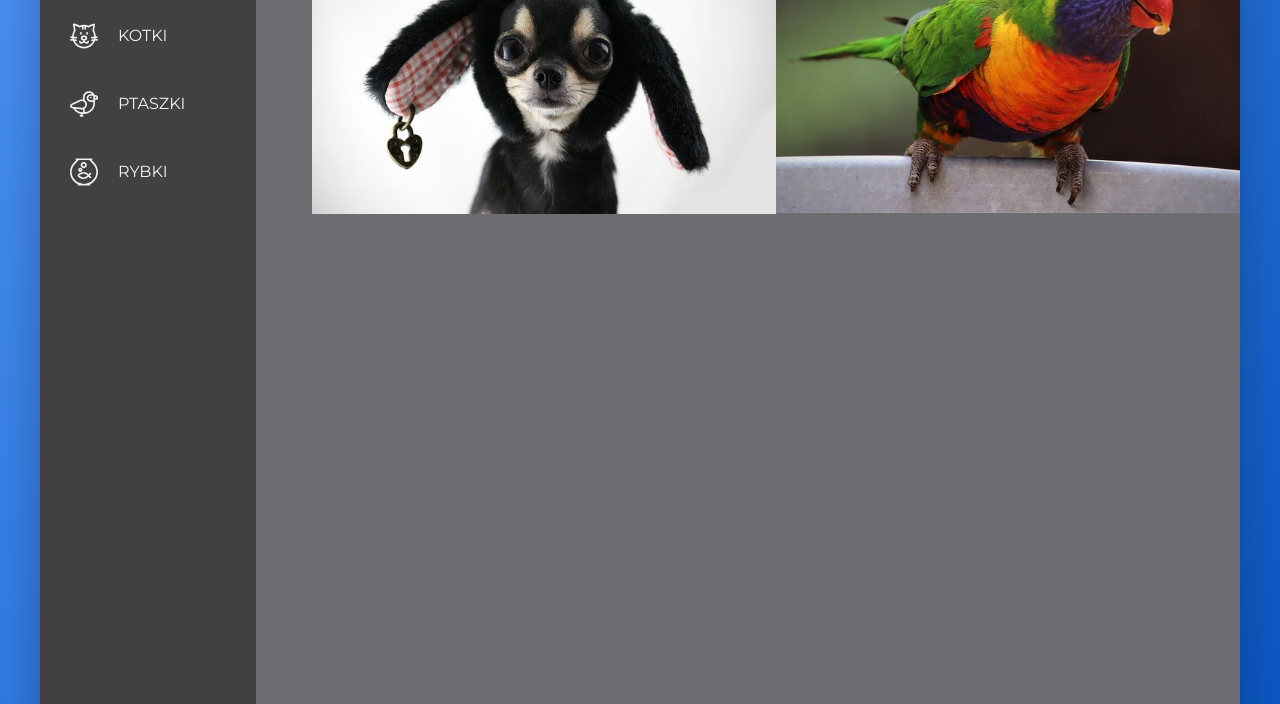
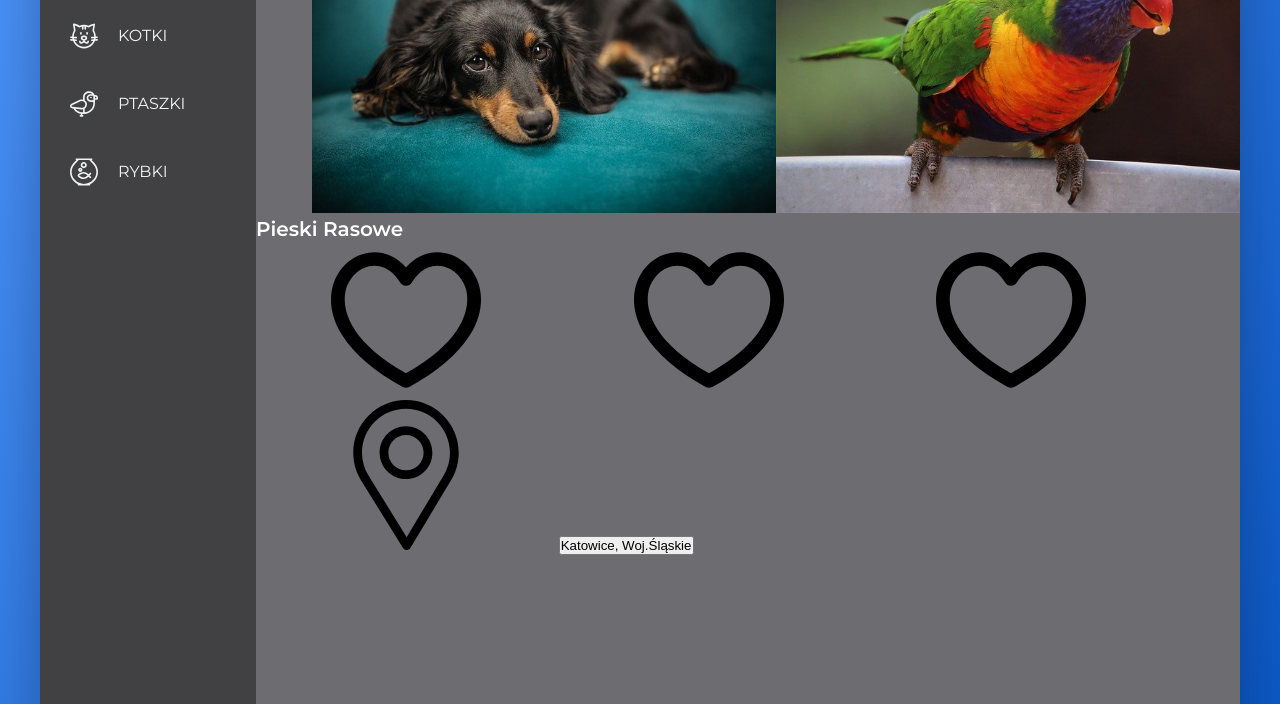
Before and after one commit to Elldrigar/PP_03-Pet-adoption, a website: page index.html in a window 1280 px wide. Shown: the part 236-940 px from the top of the page. Drawn offline with nearby package versions, Linux system fonts and the light colour scheme; files that its build step writes are made by us from their sources.

```diff
--- a/index.html
+++ b/index.html
@@ -93,12 +93,33 @@
                         <img class="gallery__photo" src="img/cat_02.jpg" alt="Zdjęcie kota">
                     </figure>
                     <figure class="gallery__item">
-                        <img class="gallery__photo" src="img/dog_01.jpg" alt="Zdjęcie kota">
+                        <img class="gallery__photo" src="img/dog_03.jpg" alt="Zdjęcie kota">
                     </figure>
                     <figure class="gallery__item">
                         <img class="gallery__photo" src="img/bird_02.jpg" alt="Zdjęcie kota">
                     </figure>
-
+                </div>
+                <div class="overview">
+                    <h1 class="overview__heading">
+                        Pieski Rasowe
+                    </h1>
+                    <div class="overview__stars">
+                        <svg class="overview__icon-medal">
+                            <use xlink:href="img/sprite.svg#heart"></use>
+                        </svg>
+                        <svg class="overview__icon-medal">
+                            <use xlink:href="img/sprite.svg#heart"></use>
+                        </svg>
+                        <svg class="overview__icon-medal">
+                            <use xlink:href="img/sprite.svg#heart"></use>
+                        </svg>
+                    </div>
+                    <div class="overview__location">
+                        <svg class="overview__icon-location">
+                            <use xlink:href="img/sprite.svg#placeholder"></use>
+                        </svg>
+                        <button class="btn-inline">Katowice, Woj.Śląskie</button>
+                    </div>
                 </div>
             </main>
         </div>
```
